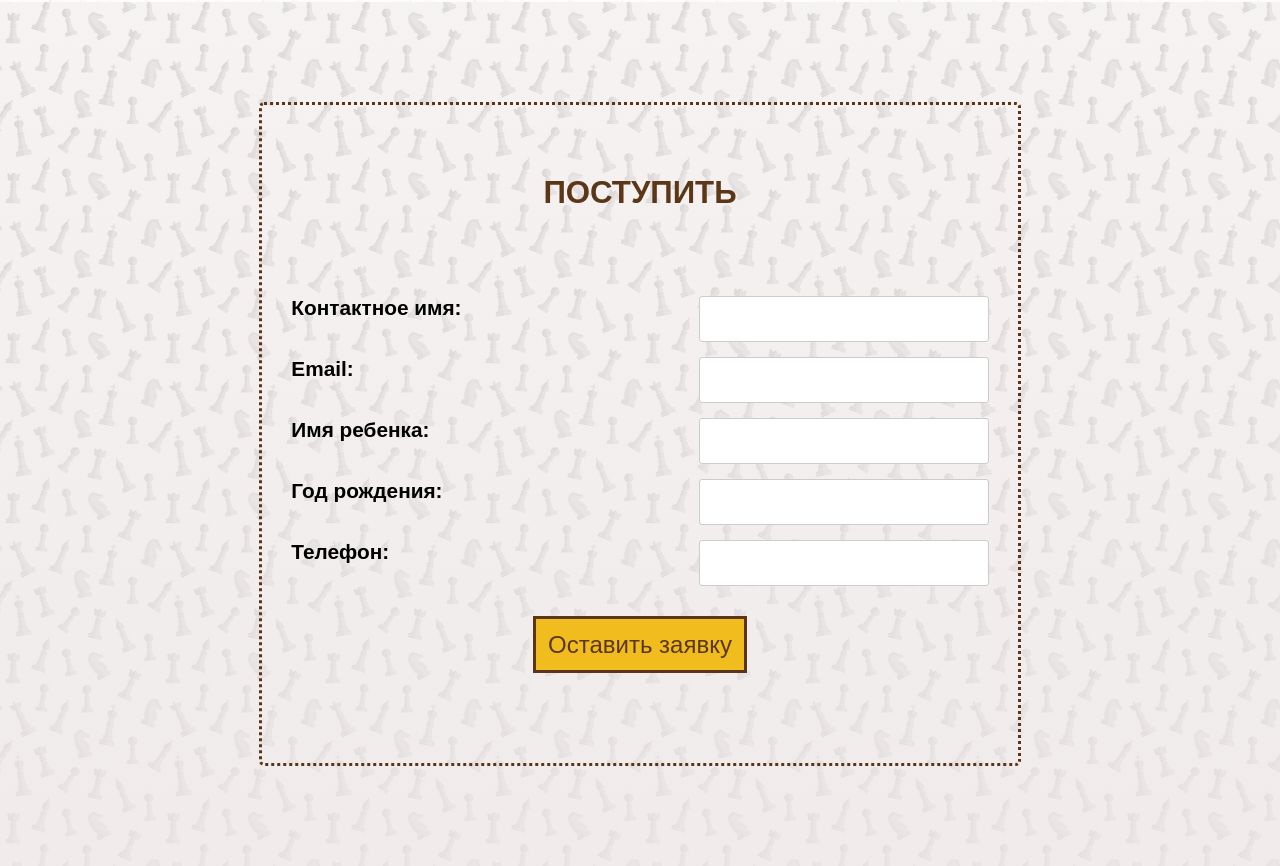
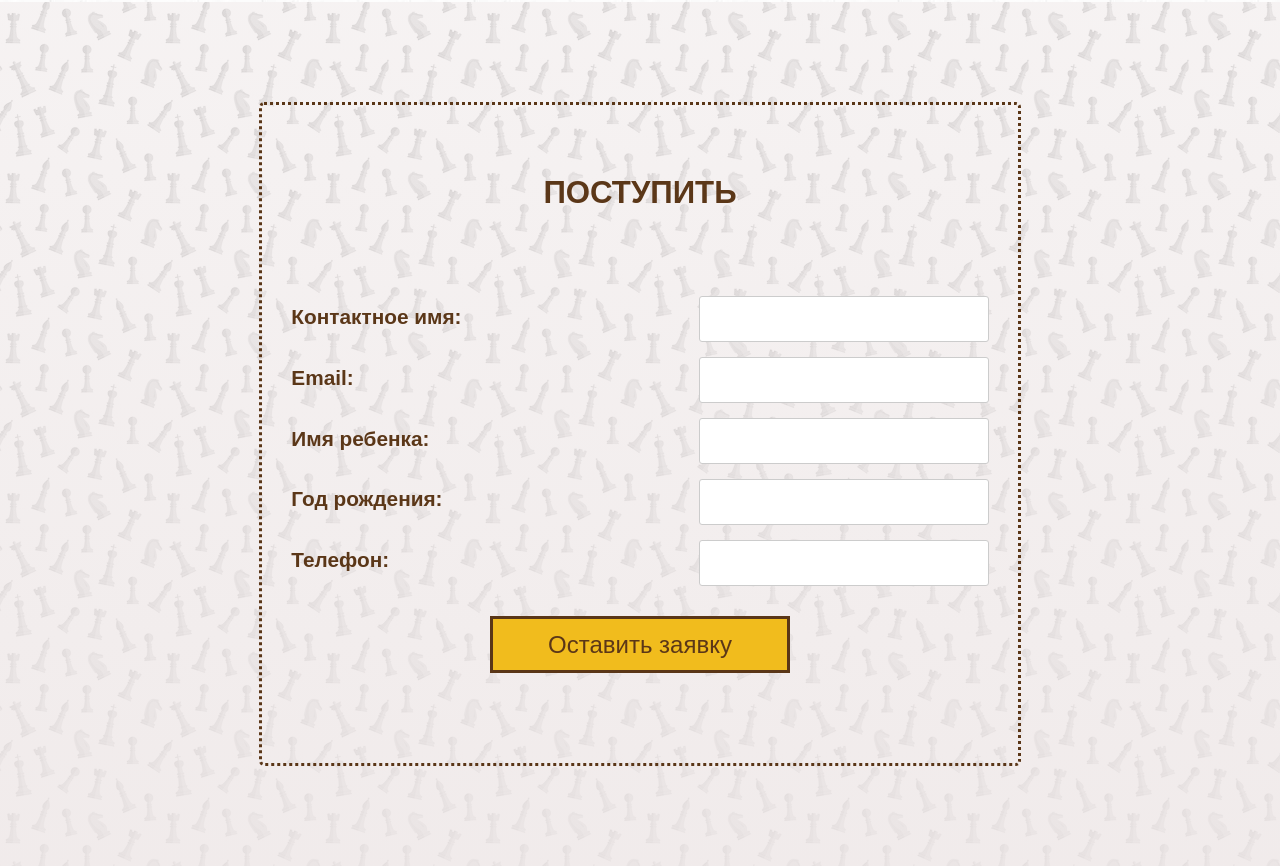
Before and after one commit to ivanwolodin/frontend_chess_school, a React (Create React App) app: page / in a window 1280 px wide. Shown: the part 4368-5234 px from the top of the page. Built offline with nearby package versions, Linux system fonts and the light colour scheme.

Commit message:
style(admissionform): adjusted size

```diff
--- a/src/components/AdmissionForm/AdmissionForm.css
+++ b/src/components/AdmissionForm/AdmissionForm.css
@@ -35,10 +35,13 @@
 }
 
 .admissionform__label {
-  display: block;
   width: 50%;
   margin-bottom: 5px;
   font-weight: bold;
+  color: #5B3718;
+  font-family: Arial;
+  display: flex;
+  align-items: center;
 }
 
 .admissionform__input {
@@ -51,16 +54,17 @@
 }
 
 .admissionform__button {
-  display: flex;
+  display: block;
   margin: auto;
   margin-bottom: 90px;
   padding: 12px;
   color: #5b3718;
-  font-size: 16px;
   font-size: 1.5rem;
   background: #f1bc1d;
   border: 3px solid #5a3617;
   cursor: pointer;
+  width: 300px;
+  text-align: center;
 }
 
 .admissionform__result {
@@ -73,12 +77,20 @@
   margin: auto;
   text-align: center;
   border-radius: 5px;
+  margin-top: -70px;
 }
 
-/* .result {
-  margin-top: 20px;
-  padding: 20px;
-  background-color: #f5f5f5;
-  border: 1px solid #cccccc;
-  border-radius: 5px;
-} */
+@media (width <= 1250px) {
+    .admissionform__general {
+      width: 100%;
+    }
+  }
+
+  @media (width <= 780px) {
+    .admissionform__block {
+        flex-direction: column;
+      }
+    .admissionform__button {
+        width: 200px;
+    }
+  }
```
